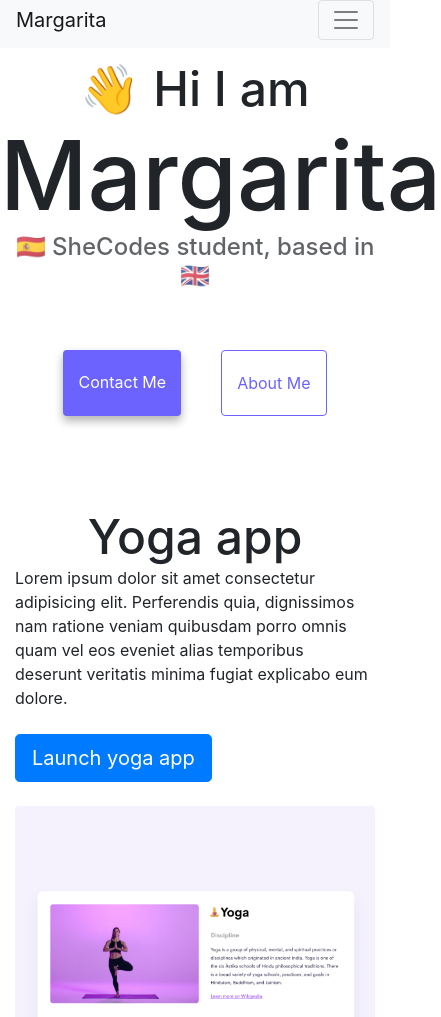
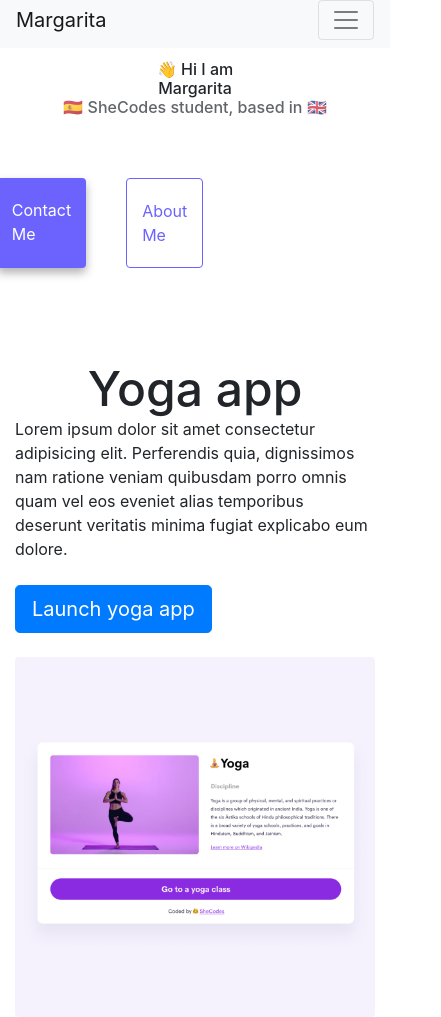
Before and after one commit to Margarita827/Advanced-Tools-Homework, a plain HTML site: page index.html in a window 390 px wide. Shown: the top 1017 px of the page, 441 px wide, since content can reach past the window. Drawn offline with nearby package versions, Linux system fonts and the light colour scheme.

Commit message:
Size updated

```diff
--- a/style.css
+++ b/style.css
@@ -103,3 +103,18 @@ p {
 .row {
   display: flex;
 }
+
+@media (max-width: 576px) {
+  .text-center {
+    font-size: medium;
+  }
+  .navigation-links {
+    width: 200px;
+    justify-content: center;
+    display: flex;
+  }
+
+  .row {
+    width: fit-content;
+  }
+}
```
